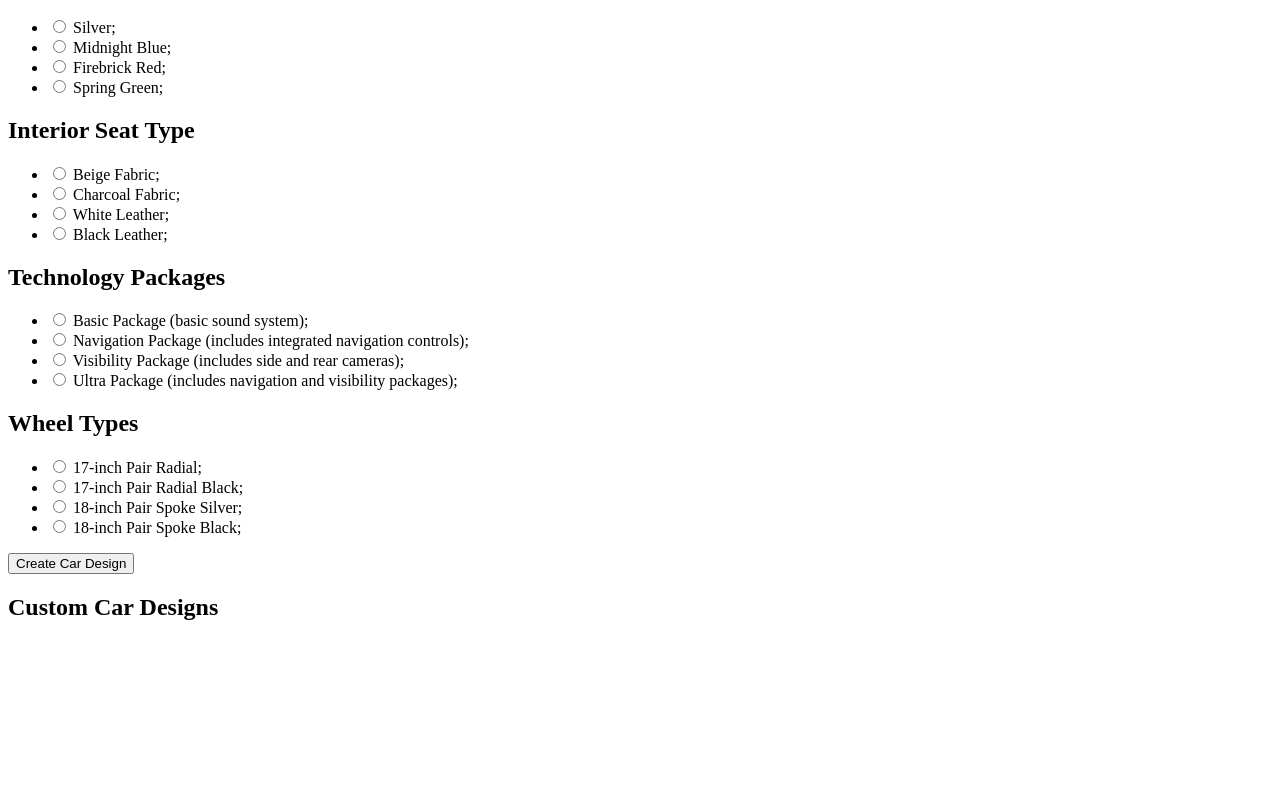
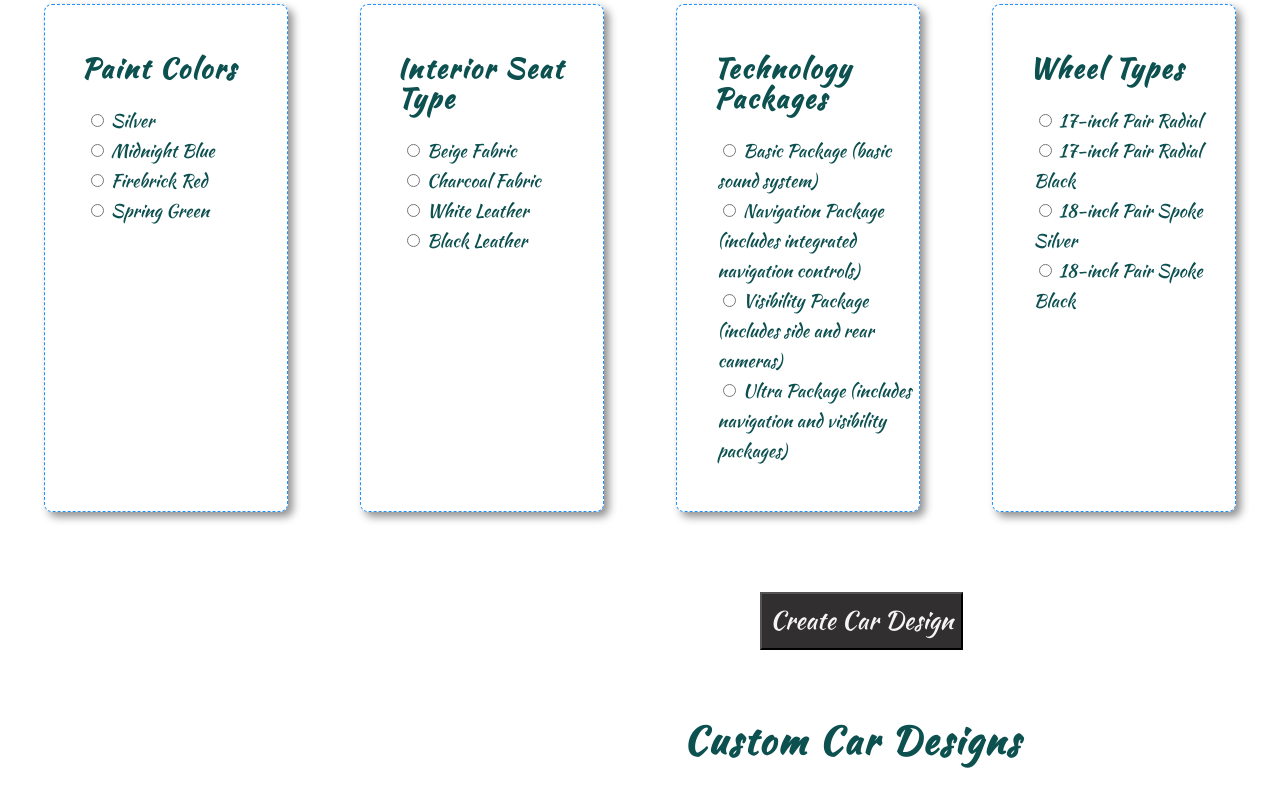
Before and after one commit to luzm321/nss-car-builder, a plain HTML site: page index.html in a window 1280 px wide. Shown: the part 110-910 px from the top of the page. Before the commit the page ends 800 px from the top, so only its background shows below. Drawn offline with Linux system fonts and the light colour scheme.

Commit message:
modified styling of html elements

```diff
--- a/index.html
+++ b/index.html
@@ -6,6 +6,8 @@
     <meta name="viewport" content="width=device-width, initial-scale=1.0">
     <title>Cars-R-Us</title>
     <link rel="stylesheet" href="./styles/main.css">
+    <link rel="preconnect" href="https://fonts.gstatic.com">
+    <link href="https://fonts.googleapis.com/css2?family=Kaushan+Script&display=swap" rel="stylesheet">
 </head>
 <body>
     <main id="container">
--- a/scripts/InteriorSeats.js
+++ b/scripts/InteriorSeats.js
@@ -10,7 +10,7 @@ export const InteriorSeats = () => {
 
     const listItems = interiors.map(interior => {
         return `<li>
-            <input type="radio" name="interior" value="${interior.id}" /> ${interior.seatType};
+            <input type="radio" name="interior" value="${interior.id}" /> ${interior.seatType}
         </li>`
     });
 
--- a/scripts/PaintColors.js
+++ b/scripts/PaintColors.js
@@ -10,7 +10,7 @@ export const PaintColors = () => {
 
     const listItems = colors.map(color => {
         return `<li>
-            <input type="radio" name="color" value="${color.id}" /> ${color.paintColor};
+            <input type="radio" name="color" value="${color.id}" /> ${color.paintColor}
         </li>`
     });
 
--- a/scripts/TechnologyPackages.js
+++ b/scripts/TechnologyPackages.js
@@ -10,7 +10,7 @@ export const TechnologyPackages = () => {
 
     const listItems = technologies.map(technology => {
         return `<li>
-            <input type="radio" name="technology" value="${technology.id}" /> ${technology.techCapability};
+            <input type="radio" name="technology" value="${technology.id}" /> ${technology.techCapability}
         </li>`
     });
 
--- a/scripts/WheelTypes.js
+++ b/scripts/WheelTypes.js
@@ -10,7 +10,7 @@ export const WheelTypes = () => {
 
     const listItems = wheels.map(wheel => {
         return `<li>
-            <input type="radio" name="wheel" value="${wheel.id}" /> ${wheel.wheelType};
+            <input type="radio" name="wheel" value="${wheel.id}" /> ${wheel.wheelType}
         </li>`
     });
 
--- /dev/null
+++ b/styles/details.css
@@ -0,0 +1,14 @@
+.choices {
+    display: flex;
+}
+
+.options {
+    flex-basis: 20%;
+    font-size: 18px;
+    margin: 0 2em;
+    border: 1px dashed dodgerblue;
+    padding: 1.5em 0em 1.5em 2em;
+    border-radius: 0.5rem;
+    box-shadow: 0.30rem 0.30rem 0.5rem rgb(143, 143, 143);
+    line-height: 30px;
+}
--- a/styles/main.css
+++ b/styles/main.css
@@ -0,0 +1,41 @@
+@import "details.css";
+
+* {
+    font-family: 'Kaushan Script', cursive;
+}
+
+body,
+button,
+input,
+select,
+textarea {
+	color: rgb(13, 80, 80);
+	font-size: 20px;
+	line-height: 1.5;
+}
+
+h1 {
+    text-align: center;
+}
+
+h1,h2,h3,h4,h5,h6 {
+    letter-spacing: 2px;
+}
+
+ul {
+    list-style-type: none;
+    padding-inline-start: 0.25em;
+}
+
+#designButton {
+    margin: 5rem 0 2rem 47rem;
+    padding: 0.5rem;
+    background-color: rgb(49, 47, 47);
+    color: whitesmoke;
+    font-size: 1.25em;
+}
+
+.customDesigns {
+    font-size: 25px;
+    margin-left: 27em;
+}
```
Also changed, not shown: styles/detail.css (deleted).
